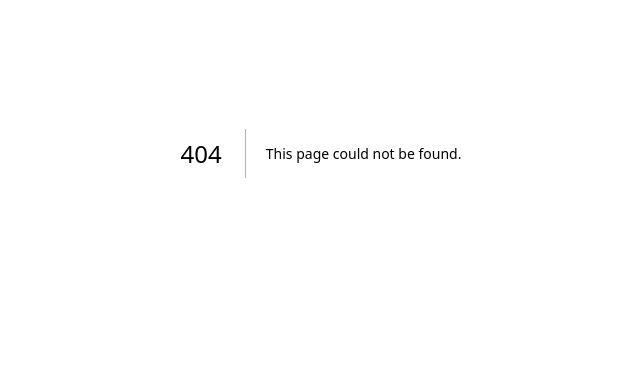
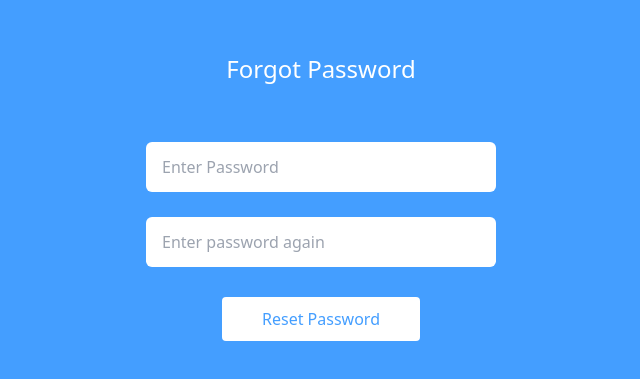
Before and after one commit to ayushkamboj7/tran-sample-pages, a Next.js app: page /forgotPassword/1 in a window 1280 px wide. Before the commit this address had no page. Shown: the part 247-626 px from the top of the page, without its empty margins (319-959 px from the left). Built offline with nearby package versions, Linux system fonts and the light colour scheme.

Commit message:
Tran sample pages

```diff
--- a/package.json
+++ b/package.json
@@ -12,9 +12,15 @@
     "@types/node": "18.11.15",
     "@types/react": "18.0.26",
     "@types/react-dom": "18.0.9",
+    "axios": "^1.2.1",
     "next": "13.0.6",
     "react": "18.2.0",
     "react-dom": "18.2.0",
     "typescript": "4.9.4"
+  },
+  "devDependencies": {
+    "autoprefixer": "^10.4.13",
+    "postcss": "^8.4.20",
+    "tailwindcss": "^3.2.4"
   }
 }
--- /dev/null
+++ b/pages/account-confirmation/[email]/[token].tsx
@@ -0,0 +1,56 @@
+import { useEffect, useState } from "react";
+import { useRouter } from "next/router";
+import axios from "axios";
+
+export default function Home() {
+  const router = useRouter();
+  const token = router.query.token;
+  const email = router.query.email;
+
+  const [message, setMessage] = useState(null);
+
+  useEffect(() => {
+    if (!router.isReady) return;
+
+    let data = JSON.stringify({
+      email: email,
+      token: token,
+    });
+
+    let config = {
+      method: "post",
+      url: "https://traninnovation.com/api/account/confirmation",
+      headers: {
+        "Content-Type": "application/json",
+      },
+      data: data,
+    };
+
+    axios(config)
+      .then(function (response: any) {
+        setMessage(response.data.msg);
+      })
+      .catch(function (error) {
+        console.log(error);
+      });
+  }, [router.isReady]);
+  if (message) {
+    return (
+      <section className=" flex justify-center flex-col items-center bg-[#449eff] h-screen">
+        <div className=" mt-[100px] flex flex-col items-center">
+          <h2 className="text-[#fff] text-[1.5rem] text-center">{message}</h2>
+        </div>
+      </section>
+    );
+  } else {
+    return (
+      <section className=" flex justify-center flex-col items-center bg-[#449eff] h-screen">
+        <div className=" mt-[100px] flex flex-col items-center">
+          <h2 className="text-[#fff] text-[1.5rem] text-center">
+            Something went wrong !
+          </h2>
+        </div>
+      </section>
+    );
+  }
+}
--- /dev/null
+++ b/pages/forgotPassword/[token].tsx
@@ -0,0 +1,67 @@
+import { useRouter } from "next/router";
+import axios from "axios";
+
+const formSubmitted = (event: any, token: any) => {
+  event.preventDefault();
+  var data = JSON.stringify({
+    newPassword: event.target.password.value,
+  });
+
+  var config = {
+    method: "post",
+    url: `https://traninnovation.com/api/reset/password/${token}`,
+    headers: {
+      "Content-Type": "application/json",
+    },
+    data: data,
+  };
+
+  axios(config)
+    .then(function (response) {
+      if (response.data === "success") {
+        alert("Password Changed");
+      } else {
+        alert(response.data.msg);
+      }
+    })
+    .catch(function (error) {
+      console.log(error);
+    });
+};
+
+export default function ForgotPassword() {
+  const router = useRouter();
+  return (
+    <section className=" flex justify-center flex-col items-center bg-[#449eff] h-screen">
+      <div className=" mt-[100px] flex flex-col items-center">
+        <h2 className="text-[#fff] text-[1.5rem]  text-center">
+          Forgot Password
+        </h2>
+      </div>
+      <form
+        onSubmit={(event) => formSubmitted(event, router.query.token)}
+        className="mt-[30px] mb-[15px]"
+      >
+        <input
+          className="block w-[350px] h-[50px] outline-none my-[25px] pl-4 rounded-md"
+          type="password"
+          placeholder="Enter Password"
+          required
+          name="password"
+        />
+
+        <input
+          className="block w-[350px] h-[50px] outline-none my-[25px] pl-4 rounded-md"
+          type="password"
+          placeholder="Enter password again "
+          required
+          name="password-again"
+        />
+
+        <button className="block bg-[#fff] text-[#449eff] px-[40px] py-[10px] mt-[30px] rounded mx-auto">
+          Reset Password
+        </button>
+      </form>
+    </section>
+  );
+}
--- /dev/null
+++ b/postcss.config.js
@@ -0,0 +1,6 @@
+module.exports = {
+  plugins: {
+    tailwindcss: {},
+    autoprefixer: {},
+  },
+}
--- a/styles/globals.css
+++ b/styles/globals.css
@@ -1,26 +1,3 @@
-html,
-body {
-  padding: 0;
-  margin: 0;
-  font-family: -apple-system, BlinkMacSystemFont, Segoe UI, Roboto, Oxygen,
-    Ubuntu, Cantarell, Fira Sans, Droid Sans, Helvetica Neue, sans-serif;
-}
-
-a {
-  color: inherit;
-  text-decoration: none;
-}
-
-* {
-  box-sizing: border-box;
-}
-
-@media (prefers-color-scheme: dark) {
-  html {
-    color-scheme: dark;
-  }
-  body {
-    color: white;
-    background: black;
-  }
-}
+@tailwind base;
+@tailwind components;
+@tailwind utilities;
--- /dev/null
+++ b/tailwind.config.js
@@ -0,0 +1,11 @@
+/** @type {import('tailwindcss').Config} */
+module.exports = {
+  content: [
+    "./pages/**/*.{js,ts,jsx,tsx}",
+    "./components/**/*.{js,ts,jsx,tsx}",
+  ],
+  theme: {
+    extend: {},
+  },
+  plugins: [],
+}
```
Also changed, not shown: pages/index.tsx (deleted, +0 -71 lines), 1 other file (tests, documents, lock files or other folders).
